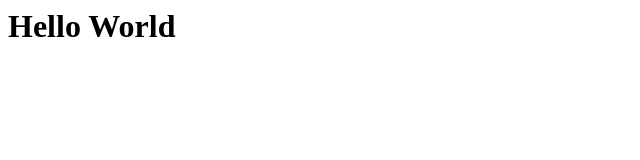
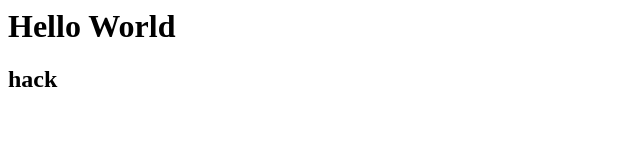
Before and after one commit to Lanzhou-J/Git_collaboration_repo, a plain HTML site: page index.html in a window 1280 px wide. Shown: the full height of the page, 0-640 px from the left. Drawn offline with Linux system fonts and the light colour scheme.

Commit message:
a hacker

```diff
--- a/index.html
+++ b/index.html
@@ -1 +1,3 @@
 <h1>Hello World</h1>
+
+<h2>hack</h2>
```
